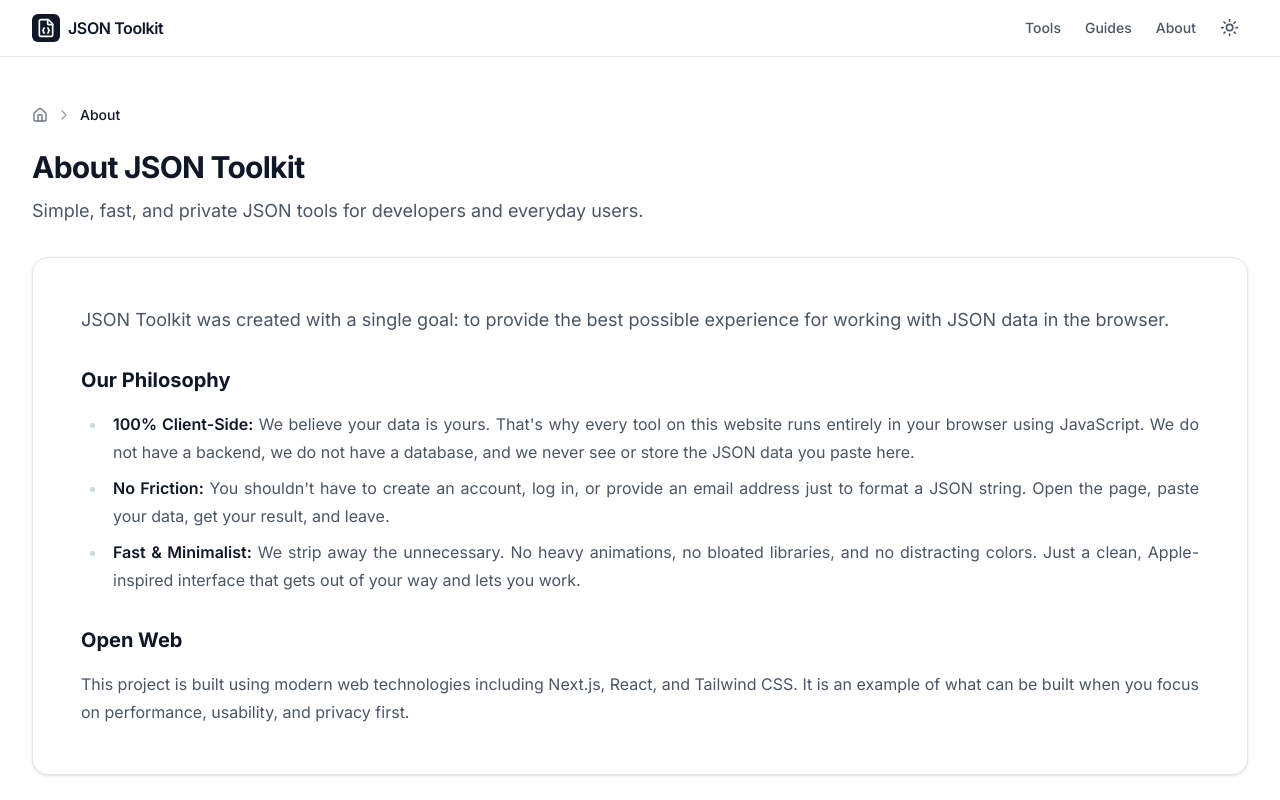
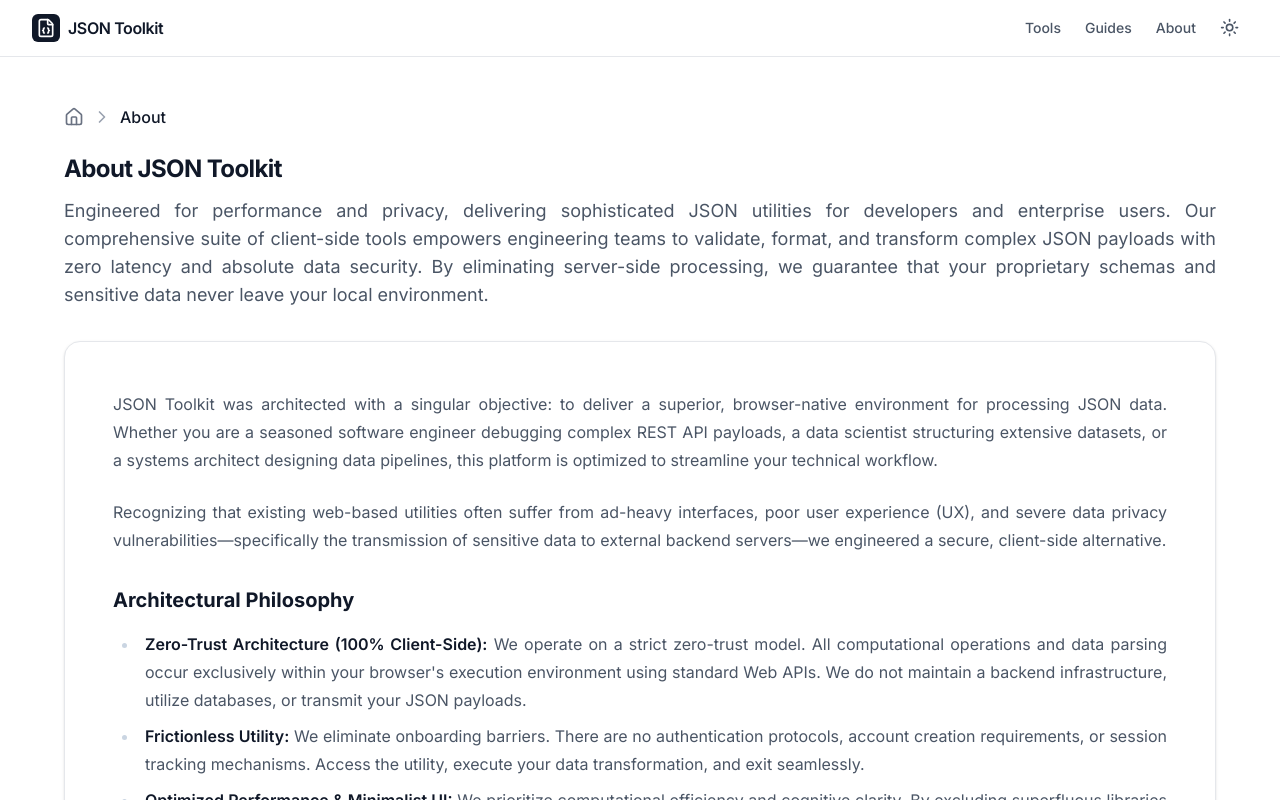
Before and after one commit to sunnytran123/json-toolkit, a Next.js app: page /about in a window 1280 px wide. Shown: the top 800 px of the page. Built offline with nearby package versions, Linux system fonts and the light colour scheme.

Commit message:
Refine Guides and About pages text and layout

```diff
--- a/app/about/page.tsx
+++ b/app/about/page.tsx
@@ -1,4 +1,5 @@
-import { PageContainer, ToolHeader } from "@/components/layout/PageContainer";
+import { PageContainer } from "@/components/layout/PageContainer";
+import { Breadcrumb } from "@/components/navigation/Breadcrumb";
 import { Metadata } from "next";
 
 export const metadata: Metadata = {
@@ -9,36 +10,46 @@
 export default function AboutPage() {
   return (
     <PageContainer>
-      <ToolHeader
-        title="About JSON Toolkit"
-        description="Simple, fast, and private JSON tools for developers and everyday users."
-        breadcrumbItems={[
-          { label: "About" }
-        ]}
-      />
+      <div className="mb-8 max-w-6xl mx-auto">
+        <Breadcrumb items={[{ label: "About" }]} />
+        <h1 className="text-xl md:text-2xl font-bold tracking-tight text-gray-900 dark:text-white mb-3 mt-4">
+          About JSON Toolkit
+        </h1>
+        <p className="text-lg text-gray-600 dark:text-gray-400 text-justify">
+          Engineered for performance and privacy, delivering sophisticated JSON utilities for developers and enterprise users. Our comprehensive suite of client-side tools empowers engineering teams to validate, format, and transform complex JSON payloads with zero latency and absolute data security. By eliminating server-side processing, we guarantee that your proprietary schemas and sensitive data never leave your local environment.
+        </p>
+      </div>
 
-      <div className="mt-8 bg-white dark:bg-gray-950 border border-gray-200 dark:border-gray-800 rounded-2xl p-8 md:p-12 shadow-sm">
+      <div className="mt-8 bg-white dark:bg-gray-950 border border-gray-200 dark:border-gray-800 rounded-2xl p-8 md:p-12 shadow-sm max-w-6xl mx-auto">
         <div className="prose prose-slate dark:prose-invert max-w-none text-justify">
-        <p className="text-lg text-gray-600 dark:text-gray-400">
-          JSON Toolkit was created with a single goal: to provide the best possible experience for working with JSON data in the browser.
+          <p className="text-gray-600 dark:text-gray-400 mb-6">
+            JSON Toolkit was architected with a singular objective: to deliver a superior, browser-native environment for processing JSON data. Whether you are a seasoned software engineer debugging complex REST API payloads, a data scientist structuring extensive datasets, or a systems architect designing data pipelines, this platform is optimized to streamline your technical workflow.
+          </p>
+          <p className="text-gray-600 dark:text-gray-400">
+            Recognizing that existing web-based utilities often suffer from ad-heavy interfaces, poor user experience (UX), and severe data privacy vulnerabilities—specifically the transmission of sensitive data to external backend servers—we engineered a secure, client-side alternative.
           </p>
 
-        <h2 className="text-xl font-bold mt-8 mb-4 text-gray-900 dark:text-white">Our Philosophy</h2>
+          <h2 className="text-xl font-bold mt-8 mb-4 text-gray-900 dark:text-white">Architectural Philosophy</h2>
           <ul className="space-y-4 text-gray-600 dark:text-gray-400">
             <li>
-            <strong className="text-gray-900 dark:text-gray-200">100% Client-Side:</strong> We believe your data is yours. That's why every tool on this website runs entirely in your browser using JavaScript. We do not have a backend, we do not have a database, and we never see or store the JSON data you paste here.
+              <strong className="text-gray-900 dark:text-gray-200">Zero-Trust Architecture (100% Client-Side):</strong> We operate on a strict zero-trust model. All computational operations and data parsing occur exclusively within your browser's execution environment using standard Web APIs. We do not maintain a backend infrastructure, utilize databases, or transmit your JSON payloads.
             </li>
             <li>
-            <strong className="text-gray-900 dark:text-gray-200">No Friction:</strong> You shouldn't have to create an account, log in, or provide an email address just to format a JSON string. Open the page, paste your data, get your result, and leave.
+              <strong className="text-gray-900 dark:text-gray-200">Frictionless Utility:</strong> We eliminate onboarding barriers. There are no authentication protocols, account creation requirements, or session tracking mechanisms. Access the utility, execute your data transformation, and exit seamlessly.
             </li>
             <li>
-            <strong className="text-gray-900 dark:text-gray-200">Fast & Minimalist:</strong> We strip away the unnecessary. No heavy animations, no bloated libraries, and no distracting colors. Just a clean, Apple-inspired interface that gets out of your way and lets you work.
+              <strong className="text-gray-900 dark:text-gray-200">Optimized Performance & Minimalist UI:</strong> We prioritize computational efficiency and cognitive clarity. By excluding superfluous libraries and complex DOM manipulations, we deliver an ultra-responsive interface designed strictly for professional productivity.
             </li>
           </ul>
 
-        <h2 className="text-xl font-bold mt-8 mb-4 text-gray-900 dark:text-white">Open Web</h2>
+          <h2 className="text-xl font-bold mt-8 mb-4 text-gray-900 dark:text-white">Strict Privacy Commitment</h2>
+          <p className="text-gray-600 dark:text-gray-400 mb-6">
+            Security and privacy are foundational architectural principles of JSON Toolkit. By exclusively leveraging modern browser APIs for DOM and memory management, we ensure that data processing remains strictly isolated within your local hardware footprint. You can confidently process proprietary schemas, sensitive customer records, or API credentials with absolute immunity from server-side data exfiltration.
+          </p>
+
+          <h2 className="text-xl font-bold mt-8 mb-4 text-gray-900 dark:text-white">Modern Technology Stack</h2>
           <p className="text-gray-600 dark:text-gray-400">
-          This project is built using modern web technologies including Next.js, React, and Tailwind CSS. It is an example of what can be built when you focus on performance, usability, and privacy first.
+            This platform is engineered using a modern web stack comprising Next.js, React, and Tailwind CSS. It demonstrates the capabilities of modern frontend architectures when prioritizing performance benchmarks, accessibility, and strict data privacy. We employ continuous integration practices to iterate and refine our utilities based on developer community feedback.
           </p>
         </div>
       </div>
--- a/app/guides/page.tsx
+++ b/app/guides/page.tsx
@@ -1,5 +1,6 @@
 import Link from "next/link";
-import { PageContainer, ToolHeader } from "@/components/layout/PageContainer";
+import { PageContainer } from "@/components/layout/PageContainer";
+import { Breadcrumb } from "@/components/navigation/Breadcrumb";
 import { Metadata } from "next";
 import { FileText } from "lucide-react";
 
@@ -11,34 +12,54 @@
 const guides = [
   {
     title: "What is JSON?",
-    description: "An introduction to JavaScript Object Notation, its syntax, and why it's the standard for data exchange on the web.",
+    description: "Explore the foundational syntax of JSON and understand its role as the ubiquitous standard for web data interchange.",
     href: "/guides/what-is-json",
-    date: "Sep 2023"
+    date: "Sep 2026"
   },
   {
-    title: "How to Format JSON",
-    description: "Learn how to beautify and indent your JSON data to make it readable and maintainable.",
+    title: "Formatting JSON",
+    description: "Techniques and best practices for beautifying and indenting JSON payloads to ensure human readability and maintainability.",
     href: "/guides/how-to-format-json",
-    date: "Oct 2023"
+    date: "Sep 2026"
   },
   {
-    title: "How to Validate JSON",
-    description: "Common JSON syntax errors and how to use validation tools to find and fix them.",
+    title: "Validating JSON",
+    description: "Identify common syntactic anomalies and utilize robust validation mechanisms to ensure strict compliance with JSON specifications.",
     href: "/guides/how-to-validate-json",
-    date: "Nov 2023"
+    date: "Sep 2026"
+  },
+  {
+    title: "JSON Schema",
+    description: "An architectural guide to defining JSON Schemas for rigorous validation of data structures, types, and constraints.",
+    href: "/guides/understanding-json-schema",
+    date: "Sep 2026"
+  },
+  {
+    title: "Minifying JSON",
+    description: "Strategies for payload minification to optimize network bandwidth utilization and reduce latency in distributed systems.",
+    href: "/guides/minifying-json",
+    date: "Sep 2026"
+  },
+  {
+    title: "JSON vs. XML",
+    description: "An analytical comparison between JSON and XML, detailing the paradigm shift toward JSON in modern RESTful API architectures.",
+    href: "/guides/json-vs-xml",
+    date: "Sep 2026"
   }
 ];
 
 export default function GuidesPage() {
   return (
     <PageContainer>
-      <ToolHeader
-        title="JSON Guides"
-        description="Learn how to work with JSON effectively. Short, practical guides for developers."
-        breadcrumbItems={[
-          { label: "Guides" }
-        ]}
-      />
+      <div className="mb-8 max-w-6xl mx-auto">
+        <Breadcrumb items={[{ label: "Guides" }]} />
+        <h1 className="text-xl md:text-2xl font-bold tracking-tight text-gray-900 dark:text-white mb-3 mt-4">
+          JSON Guides
+        </h1>
+        <p className="text-lg text-gray-600 dark:text-gray-400 text-justify">
+          Master JSON data interchange with our comprehensive documentation and practical tutorials. This collection provides in-depth guidance on JSON syntax, structural optimization, schema validation, and payload minification, designed to equip developers with the necessary knowledge to implement robust data handling practices in modern applications.
+        </p>
+      </div>
 
       <div className="grid grid-cols-1 md:grid-cols-2 lg:grid-cols-3 gap-6 mt-12 max-w-6xl mx-auto">
         {guides.map((guide, idx) => (
@@ -56,7 +77,7 @@
             <h3 className="font-semibold text-lg text-gray-900 dark:text-white mb-2 group-hover:text-blue-600 dark:group-hover:text-blue-400 transition-colors">
               {guide.title}
             </h3>
-            <p className="text-sm text-gray-500 dark:text-gray-400 flex-grow">
+            <p className="text-sm text-gray-500 dark:text-gray-400 flex-grow text-justify">
               {guide.description}
             </p>
           </Link>
--- a/components/navigation/Breadcrumb.tsx
+++ b/components/navigation/Breadcrumb.tsx
@@ -14,13 +14,13 @@
 export function Breadcrumb({ items }: BreadcrumbProps) {
   return (
     <nav aria-label="Breadcrumb" className="mb-6">
-      <ol className="flex items-center space-x-2 text-sm text-gray-500 dark:text-gray-400">
+      <ol className="flex items-center space-x-2 text-base text-gray-500 dark:text-gray-400">
         <li>
           <Link
             href="/"
             className="flex items-center hover:text-gray-900 dark:hover:text-gray-100 transition-colors"
           >
-            <Home className="h-4 w-4" />
+            <Home className="h-5 w-5" />
             <span className="sr-only">Home</span>
           </Link>
         </li>
@@ -28,7 +28,7 @@
         {items.map((item, index) => (
           <React.Fragment key={index}>
             <li>
-              <ChevronRight className="h-4 w-4 text-gray-400 dark:text-gray-600" />
+              <ChevronRight className="h-5 w-5 text-gray-400 dark:text-gray-600" />
             </li>
             <li>
               {item.href ? (
```
Lines whose indentation alone changed are shown as unchanged.
